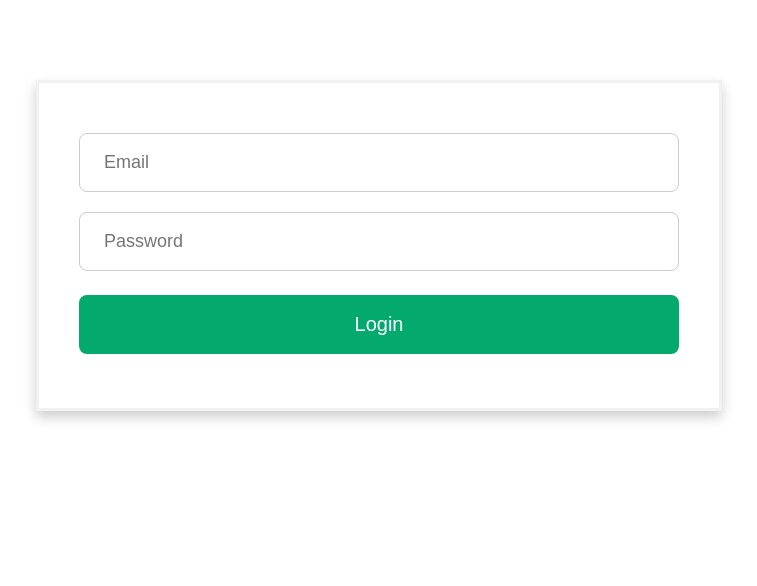
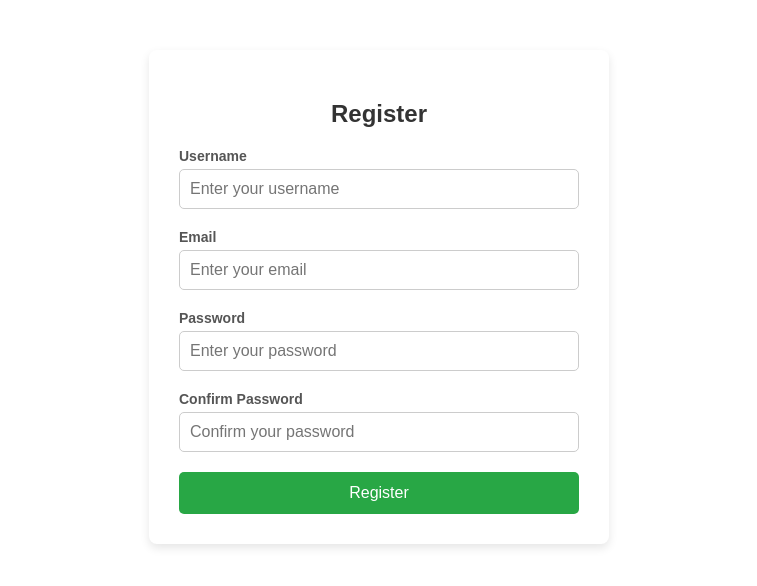
Before and after one commit to samyogacharya12/Twitter-demake-frontend, an Angular app: page /registration in a window 1280 px wide. Before the commit this address led to /login. Shown: the top 586 px of the page, without its empty margins (261-1018 px from the left). Built offline with nearby package versions, Linux system fonts and the light colour scheme.

Commit message:
adding new changes for registration

```diff
--- a/src/app/app-routing.module.ts
+++ b/src/app/app-routing.module.ts
@@ -2,9 +2,11 @@ import { NgModule } from '@angular/core';
 import { RouterModule, Routes } from '@angular/router';
 import {LoginComponent} from "./login/login.component";
 import {AppComponent} from "./app.component";
+import { RegistrationComponent } from './registration/registration.component';
 
 const routes: Routes = [
   { path: 'login', component: LoginComponent },
+  {path: 'registration', component: RegistrationComponent},
   { path: '**', redirectTo: 'login' }
 ];
 @NgModule({
--- /dev/null
+++ b/src/app/registration/registration.component.css
@@ -0,0 +1,90 @@
+/* Container for the registration form */
+.registration-container {
+    max-width: 400px;           /* Limit the form width */
+    margin: 50px auto;          /* Center the form horizontally */
+    padding: 30px;              /* Add padding inside the form */
+    background-color: #ffffff;  /* White background for the form */
+    border-radius: 8px;         /* Rounded corners */
+    box-shadow: 0px 4px 10px rgba(0, 0, 0, 0.1); /* Subtle shadow for a card-like effect */
+    font-family: 'Arial', sans-serif; /* Use a clean, readable font */
+  }
+
+  /* Form title */
+  h2 {
+    text-align: center;         /* Center the heading */
+    color: #333333;             /* Dark text color */
+    font-size: 24px;            /* Size the text appropriately */
+    margin-bottom: 20px;        /* Add some spacing below the title */
+  }
+
+  /* Group for each form field */
+  .form-group {
+    margin-bottom: 20px;        /* Add spacing between fields */
+  }
+
+  /* Label for the form fields */
+  label {
+    font-weight: bold;          /* Bold labels */
+    display: block;             /* Force labels to appear on their own lines */
+    margin-bottom: 5px;         /* Add space between the label and input */
+    color: #555555;             /* Medium grey label color */
+  }
+
+  /* Input fields */
+  input.form-control {
+    width: 100%;                /* Full width for input fields */
+    padding: 10px;              /* Add padding inside the inputs */
+    border: 1px solid #cccccc;  /* Light grey border */
+    border-radius: 5px;         /* Rounded input edges */
+    font-size: 16px;            /* Larger font for readability */
+    color: #333333;             /* Dark text color */
+    box-sizing: border-box;     /* Ensure padding is included in width */
+    transition: border-color 0.3s ease; /* Smooth border color change on focus */
+  }
+
+  /* Change border color when input is focused */
+  input.form-control:focus {
+    border-color: #007bff;      /* Blue border on focus */
+    outline: none;              /* Remove the default focus outline */
+  }
+
+  /* Error message styling */
+  small {
+    color: #dc3545;             /* Red color for error messages */
+    display: block;             /* Display error messages on their own lines */
+    margin-top: 5px;            /* Add spacing above error messages */
+  }
+
+  /* Submit button styling */
+  button.btn {
+    width: 100%;                /* Full width button */
+    padding: 12px;              /* Padding inside the button */
+    background-color: #28a745;  /* Blue background */
+    color: #ffffff;             /* White text */
+    border: none;               /* No border */
+    border-radius: 5px;         /* Rounded button edges */
+    font-size: 16px;            /* Larger font size */
+  }
+
+  button.btn {
+    cursor: pointer; /* Ensures the pointer cursor appears on hover */
+    /* Other styles */
+  }
+
+
+
+  /* Red border for invalid input fields */
+  input.ng-invalid.ng-touched {
+    border-color: #dc3545;       /* Red border for invalid fields */
+  }
+
+  /* Responsive Design - Mobile View */
+  @media (max-width: 576px) {
+    .registration-container {
+      padding: 20px;            /* Reduce padding for smaller screens */
+    }
+
+    h2 {
+      font-size: 20px;          /* Reduce font size of the title */
+    }
+  }
--- /dev/null
+++ b/src/app/registration/registration.component.html
@@ -0,0 +1,42 @@
+<div class="registration-container">
+    <form [formGroup]="registrationForm" (ngSubmit)="onSubmit()">
+      <h2>Register</h2>
+
+      <div class="form-group">
+        <label for="username">Username</label>
+        <input id="username" formControlName="username" type="text" class="form-control" placeholder="Enter your username" />
+        <div *ngIf="registrationForm.get('username')?.invalid && registrationForm.get('username')?.touched">
+          <small *ngIf="registrationForm.get('username')?.errors?.['required']">Username is required.</small>
+          <small *ngIf="registrationForm.get('username')?.errors?.['minlength']">Username must be at least 4 characters long.</small>
+        </div>
+      </div>
+
+      <div class="form-group">
+        <label for="email">Email</label>
+        <input id="email" formControlName="email" type="email" class="form-control" placeholder="Enter your email" />
+        <div *ngIf="registrationForm.get('email')?.invalid && registrationForm.get('email')?.touched">
+          <small *ngIf="registrationForm.get('email')?.errors?.['required']">Email is required.</small>
+          <small *ngIf="registrationForm.get('email')?.errors?.['email']">Invalid email address.</small>
+        </div>
+      </div>
+
+      <div class="form-group">
+        <label for="password">Password</label>
+        <input id="password" formControlName="password" type="password" class="form-control" placeholder="Enter your password" />
+        <div *ngIf="registrationForm.get('password')?.invalid && registrationForm.get('password')?.touched">
+          <small *ngIf="registrationForm.get('password')?.errors?.['required']">Password is required.</small>
+          <small *ngIf="registrationForm.get('password')?.errors?.['minlength']">Password must be at least 6 characters long.</small>
+        </div>
+      </div>
+
+      <div class="form-group">
+        <label for="confirmPassword">Confirm Password</label>
+        <input id="confirmPassword" formControlName="confirmPassword" type="password" class="form-control" placeholder="Confirm your password" />
+        <div *ngIf="registrationForm.errors?.['mismatch'] && registrationForm.get('confirmPassword')?.touched">
+          <small>Passwords do not match.</small>
+        </div>
+      </div>
+
+      <button type="submit"  class="btn" [disabled]="registrationForm.invalid">Register</button>
+    </form>
+  </div>
--- /dev/null
+++ b/src/app/registration/registration.component.ts
@@ -0,0 +1,36 @@
+import { Component, OnInit } from '@angular/core';
+import { FormBuilder, FormGroup, Validators } from '@angular/forms';
+import { ReactiveFormsModule } from '@angular/forms';  // Import ReactiveFormsModule
+@Component({
+  selector: 'app-registration',
+  templateUrl: './registration.component.html',
+  styleUrls: ['./registration.component.css']
+})
+export class RegistrationComponent implements OnInit{
+  registrationForm: FormGroup;
+
+  constructor(private fb: FormBuilder) {
+    this.registrationForm = this.fb.group({
+      username: ['', Validators.required],
+      email: ['', [Validators.required, Validators.email]],
+      password: ['', [Validators.required, Validators.minLength(6)]],
+      confirmPassword: ['', Validators.required]
+    }, { validator: this.passwordMatchValidator });
+  }
+
+  ngOnInit(): void {}
+
+  passwordMatchValidator(form: FormGroup) {
+    return form.get('password')?.value === form.get('confirmPassword')?.value
+      ? null : { 'mismatch': true };
+  }
+
+  onSubmit() {
+    if (this.registrationForm.valid) {
+      console.log(this.registrationForm.value);
+      // Send registration data to your API
+    } else {
+      console.log("Form is invalid");
+    }
+  }
+}
```
Also changed, not shown: src/app/app.module.ts (+10 -4 lines), 1 other file (tests, documents, lock files or other folders).
